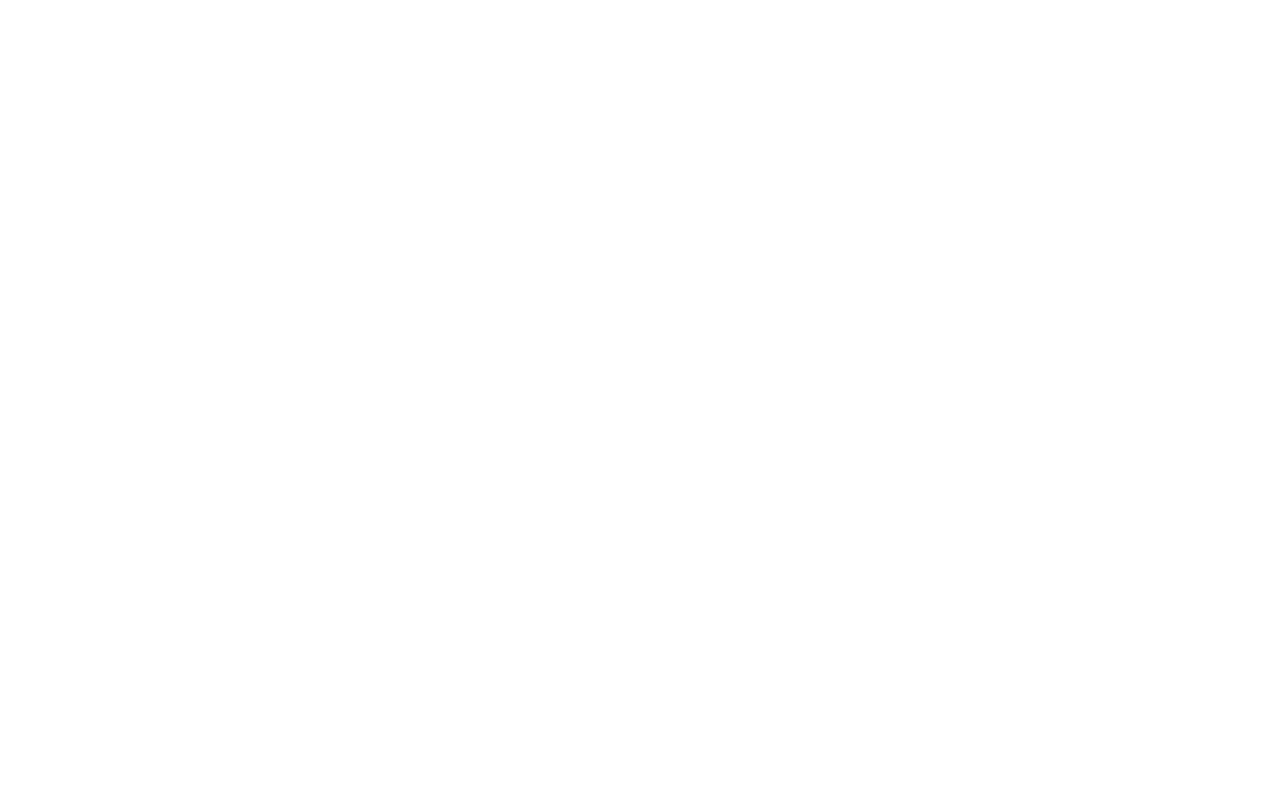
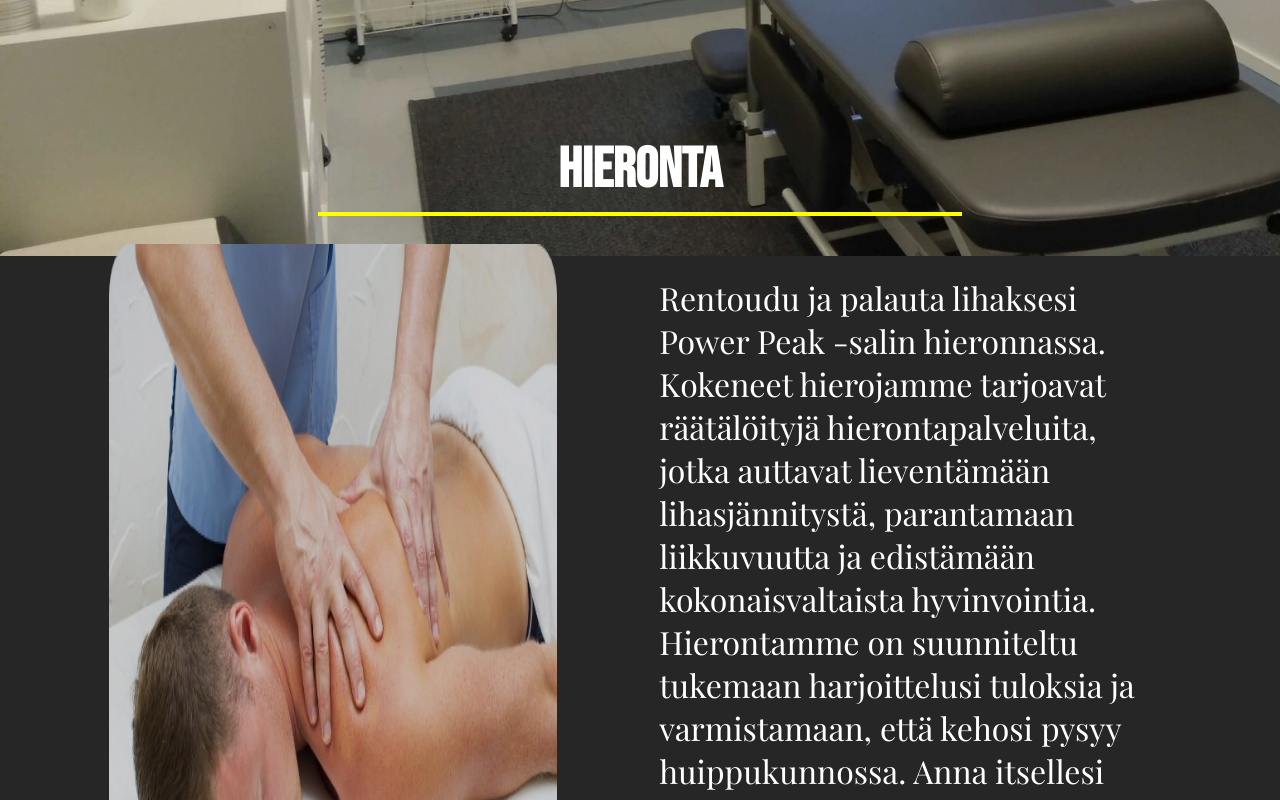
Before and after one commit to Gh0stMaj0r/Power-Peak, a React (Create React App) app: page /hieronta in a window 1280 px wide. Before the commit this address had no page. Shown: the part 640-1440 px from the top of the page. Before the commit the page ends 800 px from the top, so only its background shows below. Built offline with nearby package versions, Linux system fonts and the light colour scheme.

Commit message:
Update
Massage page and Fixes

```diff
--- a/src/App.tsx
+++ b/src/App.tsx
@@ -2,8 +2,9 @@
 import './App.css';
 
 import Hero from "./Pages/Hero-Page/Hero";
+import Massage from './Pages/Massage-Page/Massage';
 import Supplements from './Pages/Supplements-Page/Supplements';
-import Prices from "./Pages/Price-list-Page/Prices"
+import Prices from "./Pages/Price-list-Page/Prices";
 
 import {
   BrowserRouter as Router,
@@ -18,6 +19,9 @@
         <Route
           path='/'
           element={<Hero/>}/>
+          <Route
+          path='/hieronta'
+          element={<Massage/>}/>
         <Route
           path='/ravinteet'
           element={<Supplements/>}/>
--- a/src/Components/Header/Navbar.tsx
+++ b/src/Components/Header/Navbar.tsx
@@ -10,7 +10,7 @@
         <div className="dropdown">
             <a className="dropbtn">Palvelut</a>
         <div className="dropdown-content">
-            <a href='!#'>Hieronta</a>
+            <a href='/hieronta'>Hieronta</a>
             <a href='!#'>Personaltrainer</a>
             <a href='!#'>Sauna</a>
             </div>
--- a/src/Pages/Massage-Page/Massage.scss
+++ b/src/Pages/Massage-Page/Massage.scss
@@ -0,0 +1,40 @@
+h1 {
+    font-family: 'Bebas Neue', sans-serif;
+    margin: 0;
+    text-align: center;
+}
+
+p {
+    font-family: 'Playfair Display', serif;
+}
+
+.massage-background {
+    background-image: url(../../../public/Images/Massage-background2.png);
+    height: 100vh;
+}
+
+.massage-info {
+    display: flex;
+    justify-content: center;
+    align-items: center;
+    flex-direction: column;
+    background-color: #262626;
+    color: white;
+    height: 80vh;
+
+    .massage-text {
+        display: flex;
+        flex-direction: row;
+        gap: 8vw;
+        padding: 20px;
+
+        .image {
+            width: 35vw;
+        }
+    }
+
+    .text-info {
+        width: 40vw;
+        font-size: 2rem;
+    }
+}
--- a/src/Pages/Massage-Page/Massage.tsx
+++ b/src/Pages/Massage-Page/Massage.tsx
@@ -1,10 +1,35 @@
 import React from 'react'
 
 import './Massage.scss'
+import Header from '../../Components/Header/Navbar'
+import Footer from '../../Components/Footer/Footer'
 
 const Massage = () => {
     return (
-        <section></section>
+        <>
+        <Header/>
+
+        <section className='massage'>
+            <div className='massage-background'>
+            </div>
+
+            <div className='massage-info'>
+                <h1>Hieronta</h1>
+                <hr></hr>
+                <div className='massage-text'>
+                    <img className="image" src="./Images/Massage.png" alt="" />
+                    <p className='text-info'>
+                        Rentoudu ja palauta lihaksesi Power Peak -salin hieronnassa.
+                        Kokeneet hierojamme tarjoavat räätälöityjä hierontapalveluita, jotka auttavat lieventämään lihasjännitystä, parantamaan liikkuvuutta ja edistämään kokonaisvaltaista hyvinvointia.
+                        Hierontamme on suunniteltu tukemaan harjoittelusi tuloksia ja varmistamaan, että kehosi pysyy huippukunnossa.
+                        Anna itsellesi ansaittu hemmotteluhetki ja nauti hieronnan tuomasta rentoutumisesta Power Peak -salilla.
+                    </p>
+                </div>
+            </div>
+        </section>
+
+        <Footer/>
+        </>
     )
 }
 
```
Also changed, not shown: public/Images/Massage-background2.png (added).
